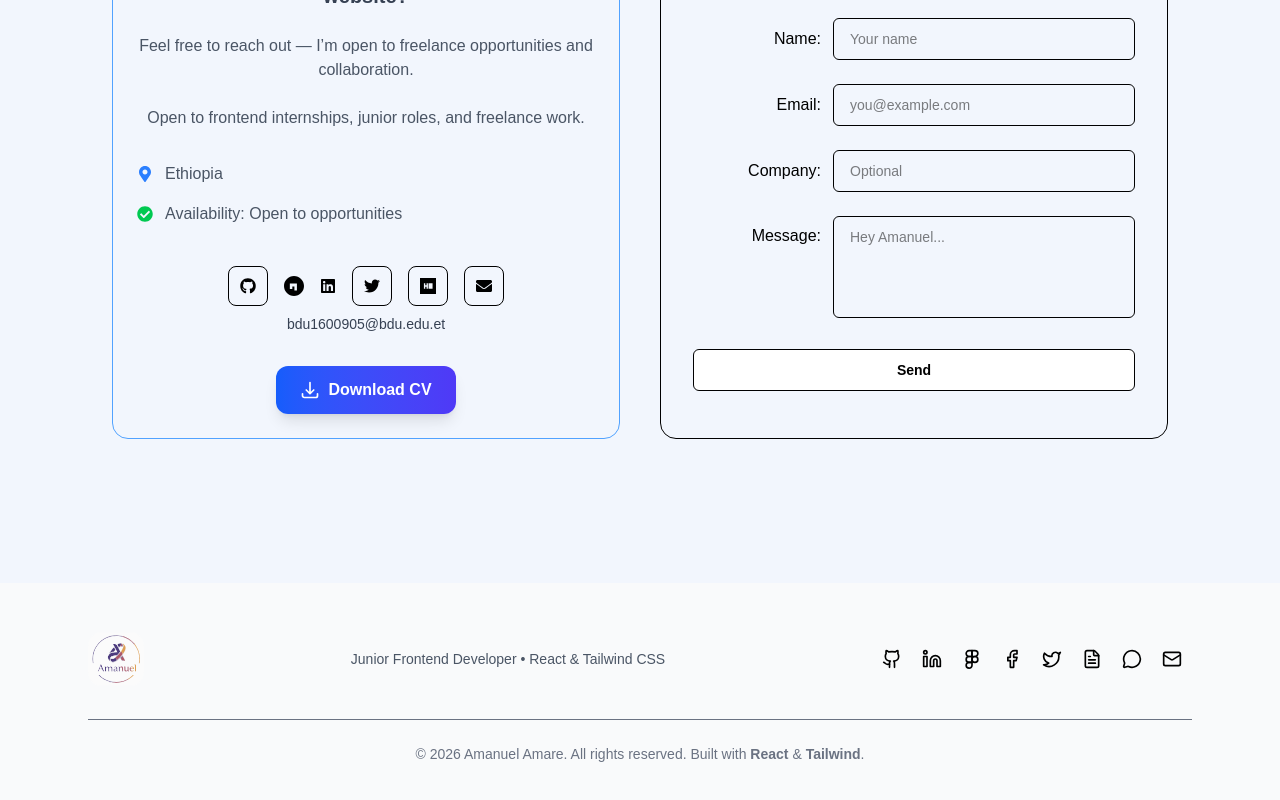
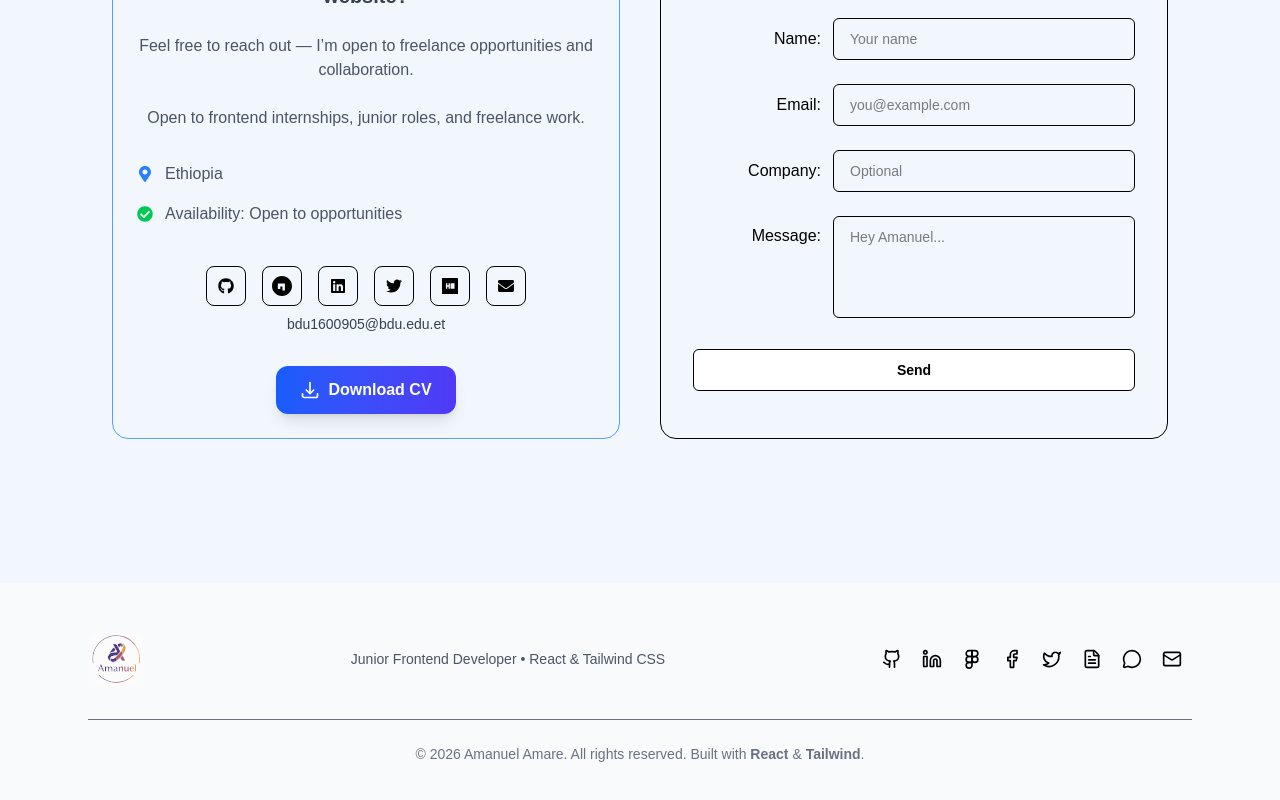
Before and after one commit to amanuel1221/amanuel-portfolio, a React (Vite) app: page / in a window 1280 px wide. Shown: the part 9554-10354 px from the top of the page. Built offline with nearby package versions, Linux system fonts and the light colour scheme.

Commit message:
fest: add resume in the cv

```diff
--- a/src/components/Contact.jsx
+++ b/src/components/Contact.jsx
@@ -1,6 +1,6 @@
 import React, { useState } from "react";
 import emailjs from "@emailjs/browser";
-import {FaCheckCircle,FaMapMarkerAlt,FaGithub,FaLinkedin,FaTwitter,FaEnvelope,} from "react-icons/fa";
+import { FaCheckCircle, FaMapMarkerAlt, FaGithub, FaLinkedin, FaTwitter, FaEnvelope, } from "react-icons/fa";
 import { SiHackerrank } from "react-icons/si";
 
 
@@ -27,7 +27,7 @@ const Contact = () => {
 
     if (!formData.name.trim()) {
       newErrors.name = "Hey 👋 please tell me your name.";
-    }else if (/\d/.test(formData.name)) {
+    } else if (/\d/.test(formData.name)) {
       newErrors.name = "Names usually don't have numbers 😉";
     }
 
@@ -90,11 +90,11 @@ const Contact = () => {
   };
 
   return (
-    <section  id="contact" className="bg-[#f2f6fd] py-24 px-4 flex flex-col items-center"
+    <section id="contact" className="bg-[#f2f6fd] py-24 px-4 flex flex-col items-center"
       itemScope
       itemType="https://schema.org/ContactPage" >
       <div className="text-center mb-16">
-        <h1 className="text-4xl font-bold "itemProp="headline" >Let’s Work Together</h1>
+        <h1 className="text-4xl font-bold " itemProp="headline" >Let’s Work Together</h1>
         <p className="text-gray-500 mt-3">
           Have a project in mind or just want to say hello?
         </p>
@@ -143,6 +143,8 @@ const Contact = () => {
             </a>
             <a
               href="https://peerlist.io/amanuelamare084"
+              className="w-10 h-10 flex items-center justify-center border rounded-lg hover:border-blue-500 hover:text-blue-500 transition"
+
               target="_blank"
               rel="noopener noreferrer me"
               data-testid="peerlist"
@@ -156,11 +158,13 @@ const Contact = () => {
                 xmlns="http://www.w3.org/2000/svg"
                 className="group-hover:text-[#00AA6C]"
               >
-    <path d="M12 0C5.373 0 0 5.373 0 12s5.373 12 12 12 12-5.373 12-12S18.627 0 12 0zm6 12.5h-2.5v5h-3v-5H10v3h-3v-6.5h8.5v3.5z"/>
+                <path d="M12 0C5.373 0 0 5.373 0 12s5.373 12 12 12 12-5.373 12-12S18.627 0 12 0zm6 12.5h-2.5v5h-3v-5H10v3h-3v-6.5h8.5v3.5z" />
               </svg>
             </a>
             <a
               href="https://www.linkedin.com/in/amanuel-amare-684234372"
+              className="w-10 h-10 flex items-center justify-center border rounded-lg hover:border-blue-500 hover:text-blue-500 transition"
+
               target="_blank"
               rel="noopener noreferrer me"
               data-testid="linkedin"
@@ -210,8 +214,8 @@ const Contact = () => {
 
           <div className="mt-8 flex justify-center">
             <a
-              href="/assets/images/Amanuel_cv.pdf"
-              download="Amanuel_CV.pdf"
+              href="/assets/images/Amanuel-Amare-Resume.pdf"
+              download="Amanuel_Resume.pdf"
               className="flex items-center gap-2 px-6 py-3 bg-gradient-to-r from-blue-600 to-indigo-600 text-white rounded-xl font-semibold hover:from-blue-700 hover:to-indigo-700 transition-all shadow-lg active:scale-95"
             >
               <svg
@@ -236,7 +240,7 @@ const Contact = () => {
         <div className="border rounded-2xl p-8">
           <h2 className="text-center font-semibold mb-8">Lets work together</h2>
 
-          <form  data-testid="contact-form" onSubmit={handleSubmit} className="space-y-6">
+          <form data-testid="contact-form" onSubmit={handleSubmit} className="space-y-6">
             <div className="flex flex-col md:flex-row md:items-center gap-3">
               <label className="md:w-32 text-center md:text-right font-medium">
                 Name:
@@ -251,7 +255,7 @@ const Contact = () => {
                   className="w-full px-4 py-2.5 rounded-md border text-sm outline-none focus:border-blue-500 focus:ring-1 focus:ring-blue-400"
                 />
                 {errors.name && (
-                  <p  data-testid="error-name" className="text-red-500 text-xs mt-1">{errors.name}</p>
+                  <p data-testid="error-name" className="text-red-500 text-xs mt-1">{errors.name}</p>
                 )}
               </div>
             </div>
@@ -328,7 +332,7 @@ const Contact = () => {
                   </svg>
                   Sending...
                 </>
-              ) : (  "Send")}
+              ) : ("Send")}
             </button>
 
             {success && (
```
Also changed, not shown: 2 other files (tests, documents, lock files or other folders). Lines whose indentation alone changed are shown as unchanged.
